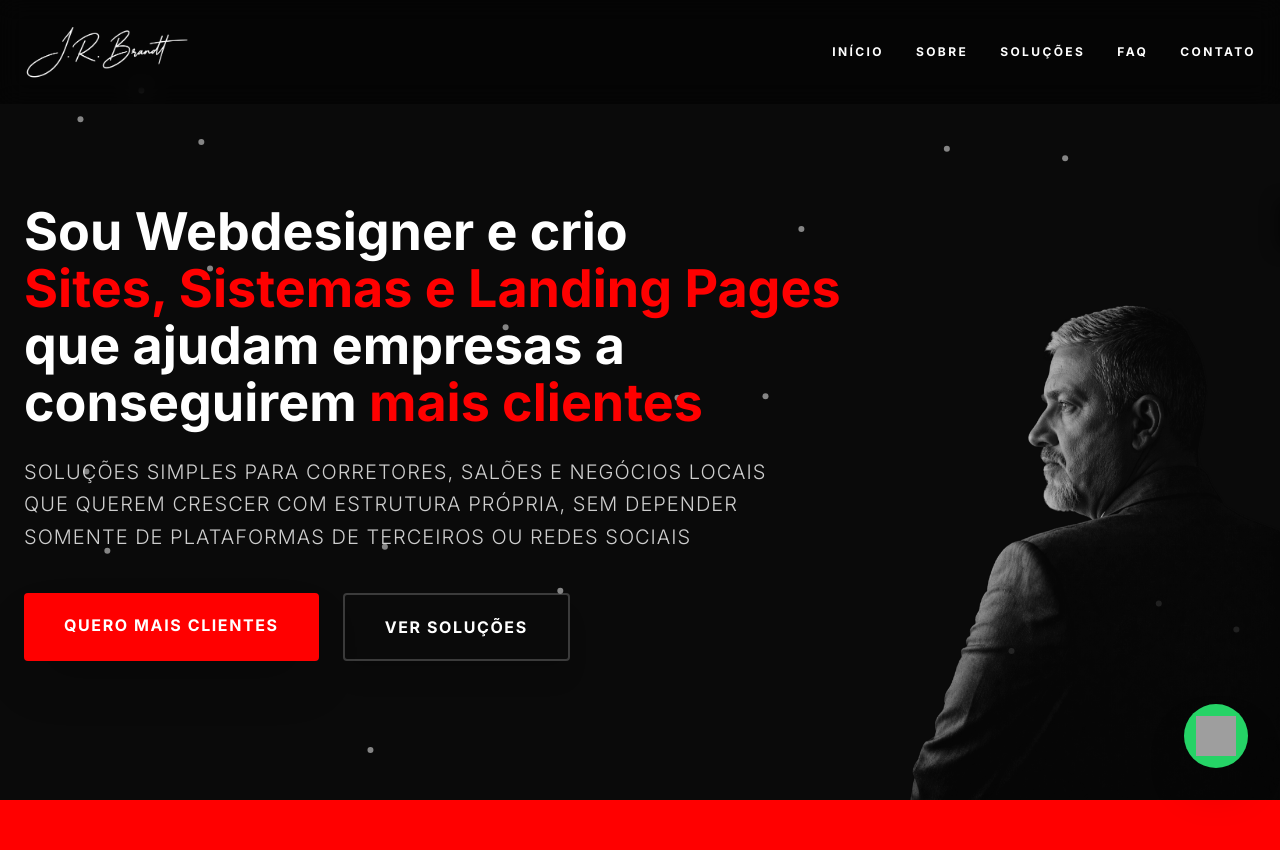
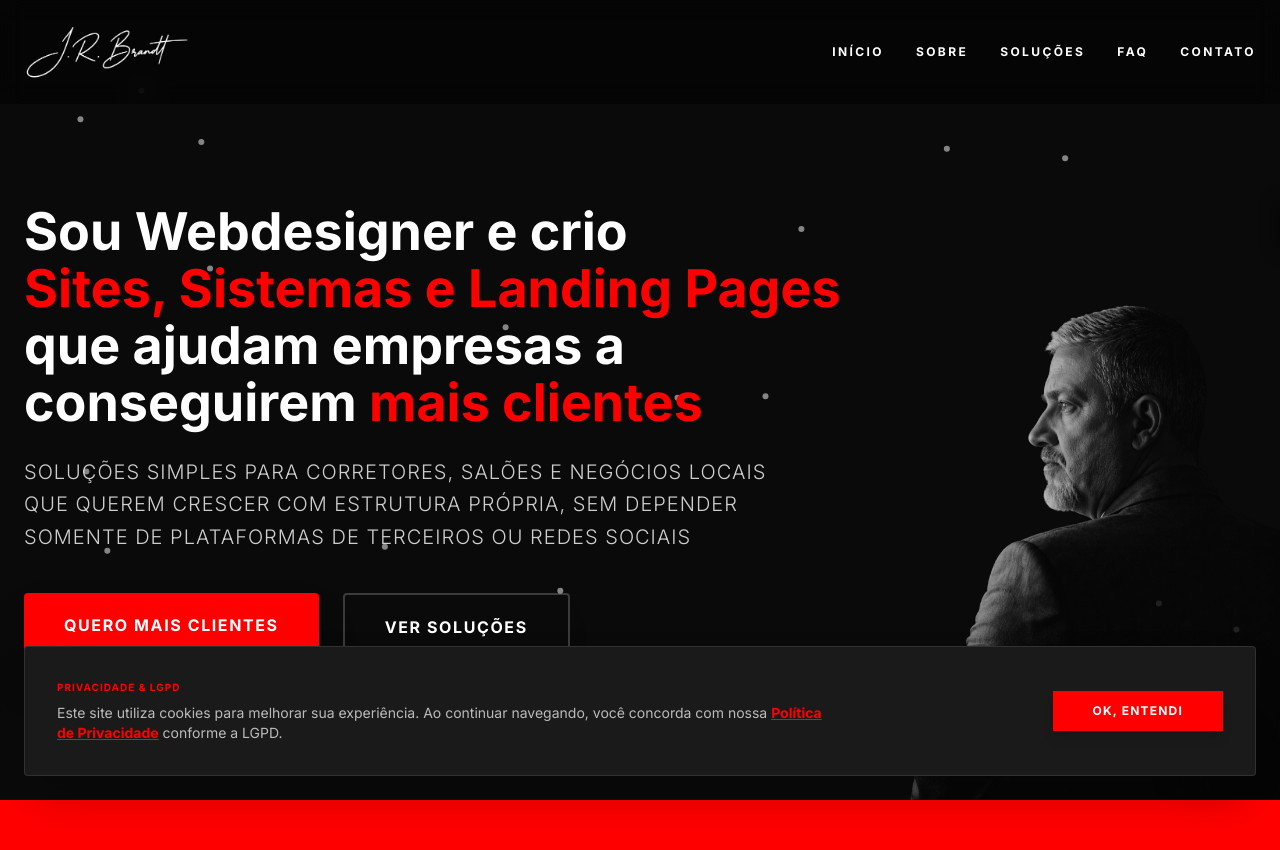
Before and after one commit to jrmacbrandt/J.Roberto, a React (Vite) app: page / in a window 1280 px wide. Shown: the top 850 px of the page. Built offline with nearby package versions, Linux system fonts and the light colour scheme; grey boxes are pictures that could not be loaded; a web font is replaced by a local one.

Commit message:
feat: implement LGPD consent banner with persistence

```diff
--- a/src/App.tsx
+++ b/src/App.tsx
@@ -473,6 +473,47 @@ const Portfolio = () => {
   );
 };
 
+const LGPDBanner = () => {
+  const [show, setShow] = useState(false);
+
+  useEffect(() => {
+    const accepted = localStorage.getItem('lgpd_accepted');
+    if (!accepted) {
+      setShow(true);
+    }
+  }, []);
+
+  const handleAccept = () => {
+    localStorage.setItem('lgpd_accepted', 'true');
+    setShow(false);
+  };
+
+  if (!show) return null;
+
+  return (
+    <motion.div
+      initial={{ y: 100, opacity: 0 }}
+      animate={{ y: 0, opacity: 1 }}
+      className="fixed bottom-0 left-0 w-full z-[5000] p-4 md:p-6"
+    >
+      <div className="max-w-7xl mx-auto bg-[#1a1a1a] border border-white/10 p-6 md:p-8 rounded-sm shadow-2xl flex flex-col md:flex-row items-center justify-between gap-6 backdrop-blur-md">
+        <div className="text-sm text-white/70 leading-relaxed text-center md:text-left max-w-3xl">
+          <p className="uppercase tracking-widest text-[10px] mb-2 color font-bold">Privacidade & LGPD</p>
+          <p className="text-xs md:text-sm">
+            Este site utiliza cookies para melhorar sua experiência. Ao continuar navegando, você concorda com nossa <a href="/politica-de-privacidade.html" target="_blank" className="color underline hover:no-underline font-bold">Política de Privacidade</a> conforme a LGPD.
+          </p>
+        </div>
+        <button
+          onClick={handleAccept}
+          className="px-10 py-3 bg-color text-white font-bold uppercase tracking-widest text-xs hover:brightness-110 transition-all shadow-lg cursor-pointer whitespace-nowrap"
+        >
+          Ok, entendi
+        </button>
+      </div>
+    </motion.div>
+  );
+};
+
 const FAQ = () => {
   const faqs = [
     {
@@ -762,6 +803,7 @@ export default function App() {
           </a>
 
           <Footer />
+          <LGPDBanner />
         </motion.div>
       )}
     </div>
```
